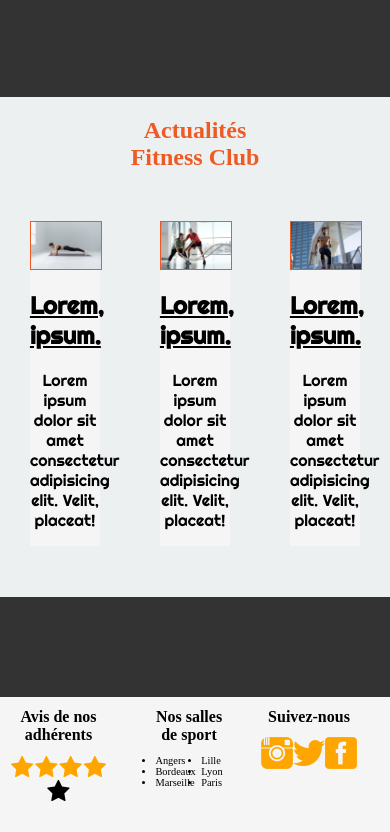
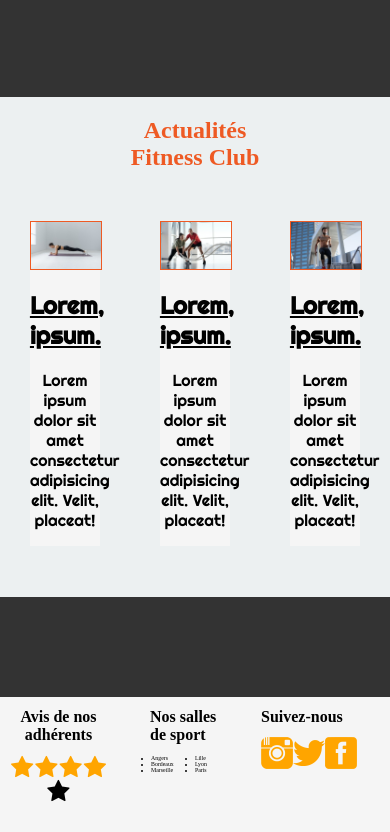
Before and after one commit to 420Lip/420Lip.github.io, a plain HTML site: page index.html in a window 390 px wide. Shown: the part 2079-2911 px from the top of the page. Drawn offline with Linux system fonts and the light colour scheme; a web font is replaced by a local one.

Commit message:
Update style.css

```diff
--- a/style.css
+++ b/style.css
@@ -545,10 +545,15 @@ ul{
     footer{
 
         font-size: 0.5em;
+        text-align: left;
     }
 
     ul{
-        font-size: 1.3em ;
+        font-size: 1.5vw ;
+    }
+
+    li{
+        padding-right: 20px ;
     }
 
 }
```
